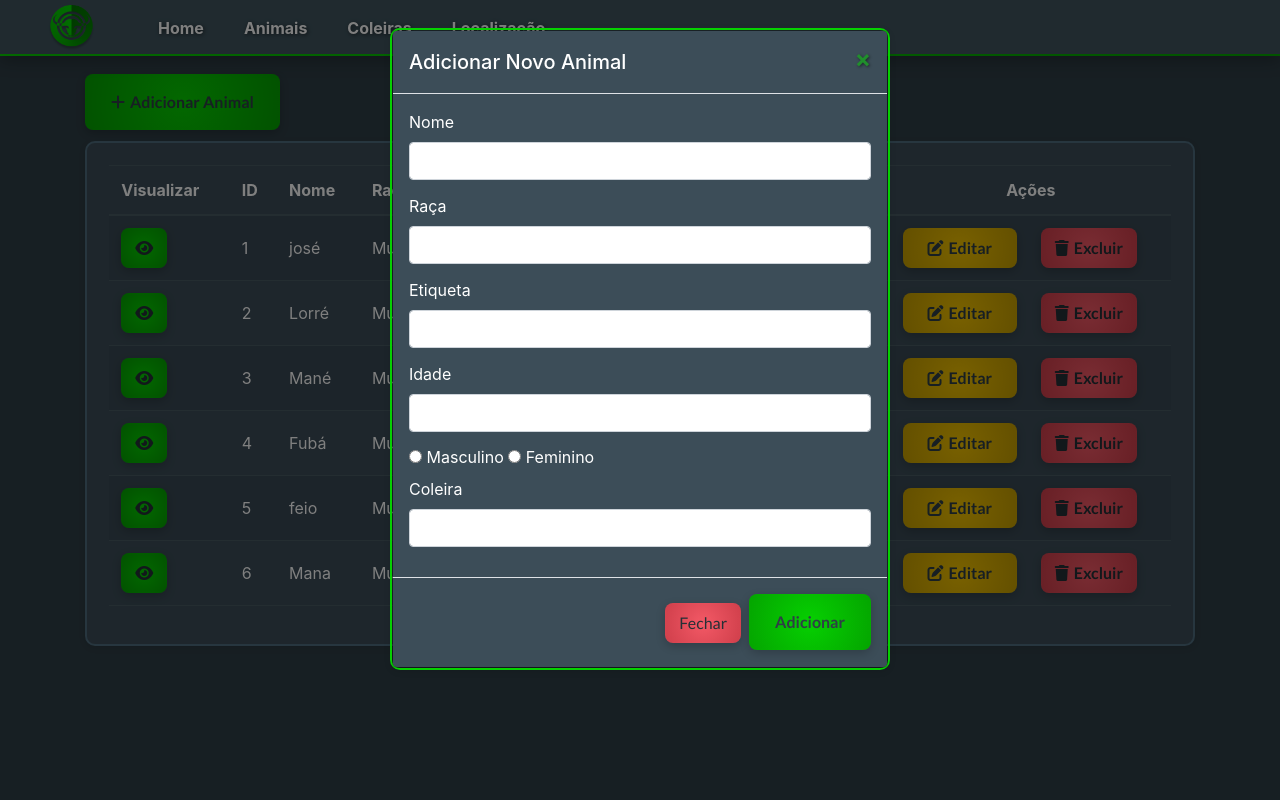
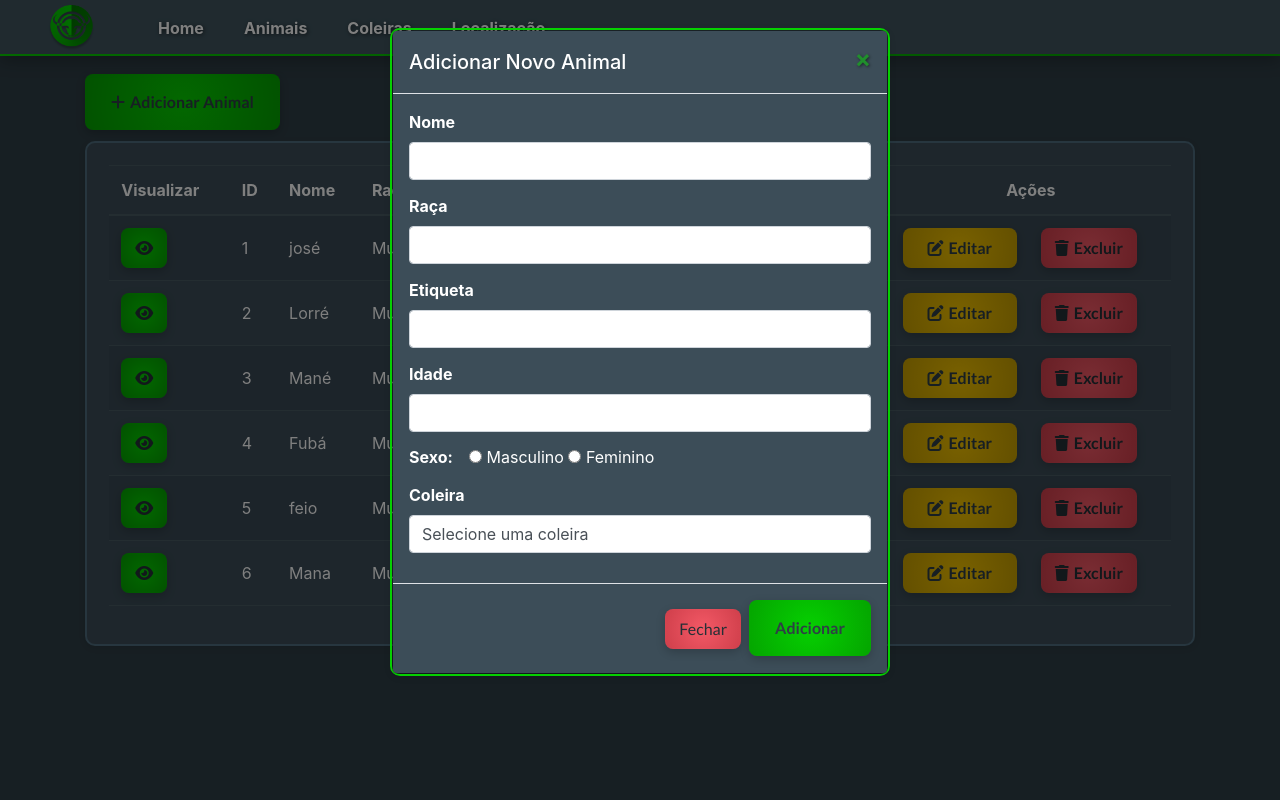
Before and after one commit to bubatag/crud-express, a Node server app: page /animais in a window 1280 px wide, after a click on "Adicionar Animal". Run offline with Node 20, Linux system fonts and the light colour scheme; data comes from the database, SQL or seed files in the repository; some libraries are stand-ins or nearby versions.

Commit message:
feat: altera forma de inserir coleira na criação e alteração de animal.

```diff
--- a/controllers/AnimaisControllers.js
+++ b/controllers/AnimaisControllers.js
@@ -4,17 +4,20 @@ import Animais from "../models/animais.js";
 import Dados from "../models/dados.js";
 import Coleiras from "../models/coleiras.js";
 
-// SELECT
 router.get("/animais", function (req, res) {
-  Animais.findAll({
-    include: [
-      { model: Dados, as: "dados" },
-      { model: Coleiras, as: "coleira" } // Include para acessar coleira_localizacao
-    ]
-  })
-    .then((animais) => {
+  Promise.all([
+    Animais.findAll({
+      include: [
+        { model: Dados, as: "dados" },
+        { model: Coleiras, as: "coleira" }
+      ]
+    }),
+    Coleiras.findAll()
+  ])
+    .then(([animais, coleiras]) => {
       res.render("animais", {
         animais: animais,
+        coleiras: coleiras
       });
     })
     .catch((error) => {
@@ -65,13 +68,21 @@ router.post("/animais/create", (req, res) => {
 
 
 // PAGE UPDATE
-router.get("/animais/editar/:id", (req,res) => {
+router.get("/animais/editar/:id", async (req, res) => {
   const idbubalino = req.params.id;
-  Animais.findByPk(idbubalino).then((animal) => {
+
+  try {
+    const animal = await Animais.findByPk(idbubalino);
+    const coleiras = await Coleiras.findAll();
+
     res.render("animalEditar", {
-      animal : animal,
+      animal: animal,
+      coleiras: coleiras
     });
-  });
+  } catch (error) {
+    console.log(error);
+    res.status(500).send("Erro ao buscar animal ou coleiras.");
+  }
 });
 
 // UPDATE
--- a/public/css/editar.css
+++ b/public/css/editar.css
@@ -67,7 +67,7 @@
   min-height: 100vh;       /* Garante que ocupe toda a altura da tela */
   margin: 0;
   padding: 2%;             /* Adiciona um pequeno espaço interno para não grudar nas bordas */
-  margin-top: 0;
+  margin-top: -3.5%;
 }
 
 /* Para limitar o tamanho da div em telas grandes e melhorar a responsividade */
@@ -93,7 +93,7 @@
   min-height: 100vh;       /* Garante que ocupe toda a altura da tela */
   margin: 0;
   padding: 2%;             /* Adiciona um pequeno espaço interno para não grudar nas bordas */
-  margin-top: -10%;
+  margin-top: -3.5%;
 }
 
 /* Para limitar o tamanho da div em telas grandes e melhorar a responsividade */
--- a/views/animais.ejs
+++ b/views/animais.ejs
@@ -105,7 +105,7 @@ include('partials/navbar.ejs') %>
         </div>
         <form action="/animais/create" method="POST">
           <div class="modal-body">
-            <label>Nome</label>
+            <label><strong>Nome</strong></label>
             <input
               type="text"
               name="nome"
@@ -114,7 +114,7 @@ include('partials/navbar.ejs') %>
               id="label-modal"
             />
 
-            <label>Raça</label>
+            <label><strong>Raça</strong></label>
             <input
               type="text"
               name="raca"
@@ -123,7 +123,7 @@ include('partials/navbar.ejs') %>
               id="label-modal"
             />
 
-            <label>Etiqueta</label>
+            <label><strong>Etiqueta</strong></label>
             <input
               type="text"
               name="etiqueta"
@@ -132,7 +132,7 @@ include('partials/navbar.ejs') %>
               id="label-modal"
             />
 
-            <label>Idade</label>
+            <label><strong>Idade</strong></label>
             <input
               type="text"
               name="idade"
@@ -141,6 +141,7 @@ include('partials/navbar.ejs') %>
               id="label-modal"
             />
 
+            <label style="margin-bottom: 3%;"><strong>Sexo: &ensp;</strong></label>
             <label for="masculino">
               <input
                 type="radio"
@@ -162,14 +163,15 @@ include('partials/navbar.ejs') %>
             </label>
 
             <br />
-            <label>Coleira</label>
-            <input
-              type="text"
-              name="coleira"
-              class="form-control"
-              required
-              id="label-modal"
-            />
+            <label><strong>Coleira</strong></label>
+            <select name="coleira" class="form-control" required id="label-modal">
+              <option value="" disabled selected>Selecione uma coleira</option>
+              <% coleiras.forEach(coleira => { %>
+                <option value="<%= coleira.idcoleira %>">
+                  Coleira Nº<%= coleira.idcoleira %> - <%= coleira.ip %>
+                </option>
+              <% }) %>
+            </select>
           </div>
           <div class="modal-footer">
             <button
```
Also changed, not shown: views/animalEditar.ejs (+9 -1 lines), views/coleiraEditar.ejs (+3 -11 lines).
